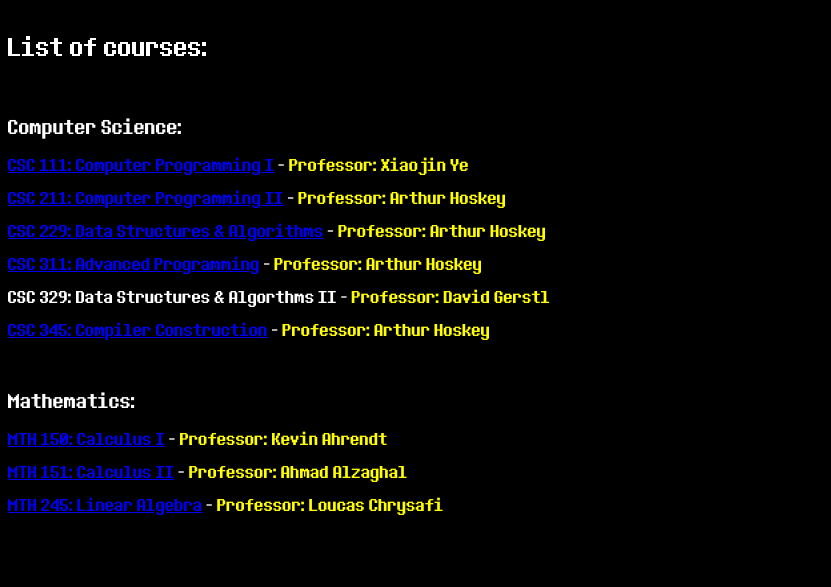
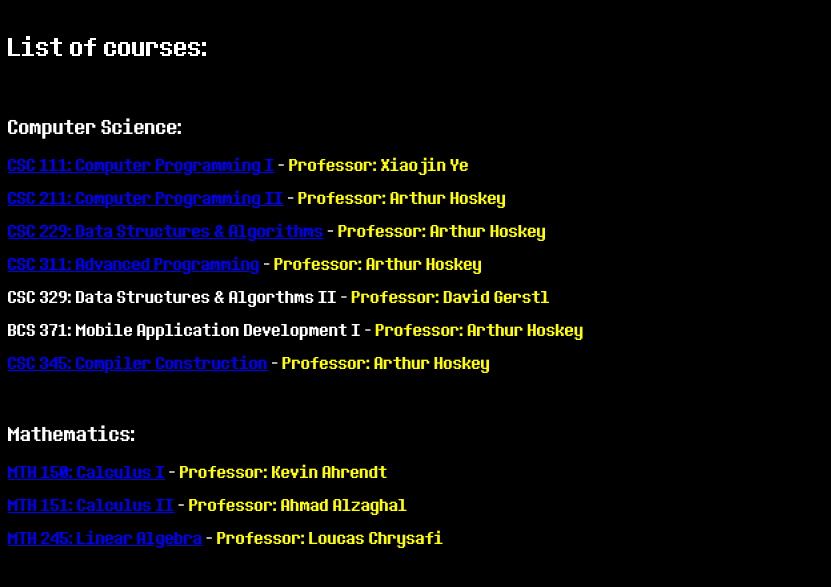
Before and after one commit to Plantarc/csslides, a plain HTML site: page index.html in a window 1280 px wide. Shown: the part 75-662 px from the top of the page, without its empty margins (0-831 px from the left). Drawn offline with Linux system fonts and the light colour scheme.

Commit message:
Added bcs 371 line

```diff
--- a/index.html
+++ b/index.html
@@ -28,6 +28,7 @@
                 <p><a href="csc229.html">CSC 229: Data Structures & Algorithms</a> - <span class ="professor-name">Professor: Arthur Hoskey</span></p>
                 <p><a href="csc311.html">CSC 311: Advanced Programming</a> - <span class ="professor-name">Professor: Arthur Hoskey</span></p>
                 <p>CSC 329: Data Structures & Algorthms II - <span class ="professor-name">Professor: David Gerstl</span></p>
+                <p><a>BCS 371: Mobile Application Development I</a> - <span class="professor-name">Professor: Arthur Hoskey</span></p>
                 <p><a href="csc345.html">CSC 345: Compiler Construction</a> - <span class ="professor-name">Professor: Arthur Hoskey</span></p>
 
 
```
